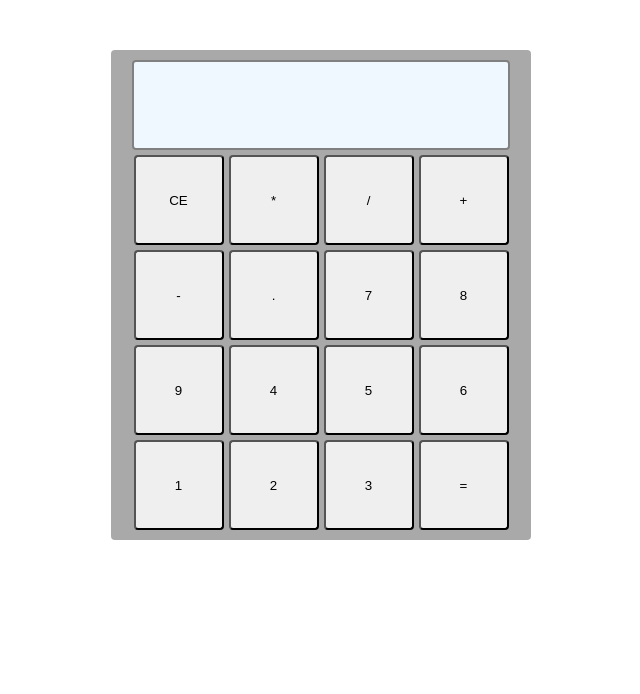
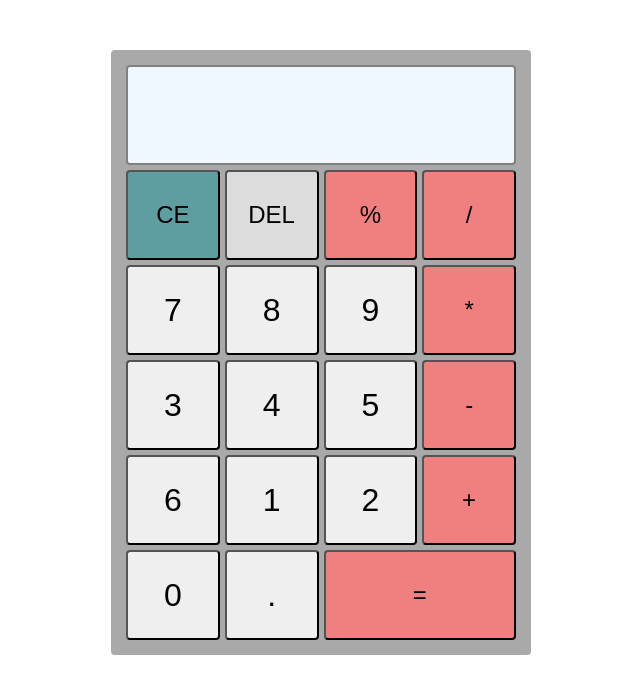
Before and after one commit to adriQ4/TOP-Calculator, a plain HTML site: page index.html in a window 1280 px wide. Shown: the whole page, without its empty margins (319-959 px from the left). Drawn offline with Linux system fonts and the light colour scheme.

Commit message:
style is added

```diff
--- a/index.html
+++ b/index.html
@@ -11,22 +11,24 @@
       <div class="screen"></div>
       <div class="btn-box">
         <button class="btn btn-ce">CE</button>
-        <!-- <button class="btn btn-del">DEL</button> -->
-        <button class="btn btn-operators">*</button>
+        <button class="btn btn-del">DEL</button>
+        <button class="btn btn-operators">%</button>
         <button class="btn btn-operators">/</button>
-        <button class="btn btn-operators">+</button>
-        <button class="btn btn-operators">-</button>
-        <button class="btn btn-number-point">.</button>
         <button class="btn btn-number-seven">7</button>
         <button class="btn btn-number-eight">8</button>
         <button class="btn btn-number-nine">9</button>
+        <button class="btn btn-operators">*</button>
+        <button class="btn btn-number-three">3</button>
         <button class="btn btn-number-four">4</button>
         <button class="btn btn-number-five">5</button>
+        <button class="btn btn-operators">-</button>
         <button class="btn btn-number-six">6</button>
         <button class="btn btn-number-one">1</button>
         <button class="btn btn-number-two">2</button>
-        <button class="btn btn-number-three">3</button>
-        <button class="btn btn-operators">=</button>
+        <button class="btn btn-operators btn-add">+</button>
+        <button class="btn btn-number-cero">0</button>
+        <button class="btn btn-point">.</button>
+        <button class="btn btn-operators btn-equal">=</button>
       </div>
     </header>
     <script src="script.js"></script>
--- a/script.js
+++ b/script.js
@@ -1,24 +1,22 @@
-// function operate(num1,op,num2){
-//     switch (op){
-//       case "+":
-//       console.log(num1 + num2);
-//       break;
+function operate(num1, op, num2) {
+  switch (op) {
+    case "+":
+      return num1 + num2;
+      break;
 
-//       case "-":
-//       console.log(num1 - num2);
-//       break;
+    case "-":
+      return num1 - num2;
+      break;
 
-//       case "*":
-//       console.log(num1 * num2);
-//       break;
+    case "*":
+      return num1 * num2;
+      break;
 
-//       case "/":
-//       console.log(num1 / num2)
-//       break;
+    case "/":
+      return num1 / num2;
+      break;
 
-//       default:
-//       console.log('Op need like +,-,*,/')
-
-//     }
-
-//   }
+    default:
+      alert("Op need like +,-,*,/");
+  }
+}
--- a/styles.css
+++ b/styles.css
@@ -13,34 +13,61 @@ body {
 
 .calculator-box {
   width: 420px;
-  height: 100%;
+  /* height: 100%; */
   background-color: darkgrey;
   display: flex;
   flex-direction: column;
   align-items: center;
   justify-content: center;
-  padding: 10px 0;
+  padding: 15px;
   border-radius: 4px;
 }
 
 .screen {
   background-color: aliceblue;
-  width: 90%;
-  height: 90px;
+  width: 100%;
   border: solid 2px gray;
   border-radius: 4px;
+  font-size: 3rem;
+  flex: 1 1 100px;
+  text-align: end;
+  overflow: hidden;
 }
 .btn-box {
   display: flex;
   flex-wrap: wrap;
-  /* align-items: center; */
   justify-content: center;
   align-content: space-around;
   margin-top: 5px;
   gap: 5px;
 }
 .btn {
-  width: 90px;
   height: 90px;
   border-radius: 4px;
+  font-size: 2rem;
+  flex: 1 1 90px;
 }
+
+.btn-operators,
+.btn-ce,
+.btn-del {
+  font-size: 1.5rem;
+  background-color: lightcoral;
+}
+
+.btn-point,
+.btn-number-cero {
+  flex-grow: 1;
+}
+
+.btn-equal {
+  flex: 2 185px;
+}
+
+.btn-ce {
+  background-color: cadetblue;
+}
+
+.btn-del {
+  background-color: gainsboro;
+}
```
